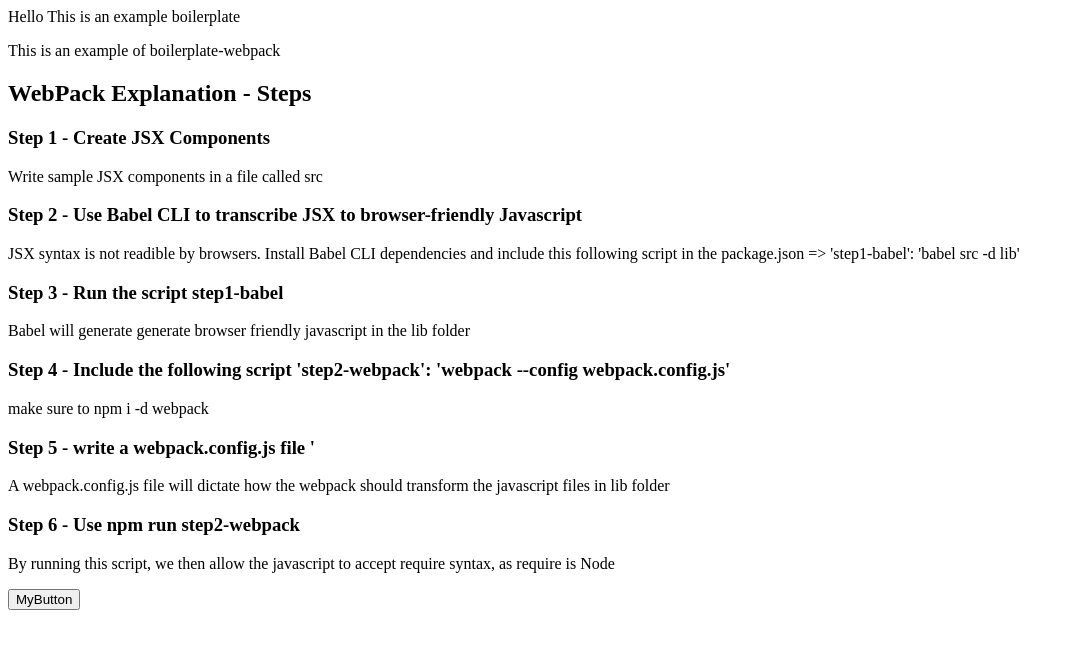
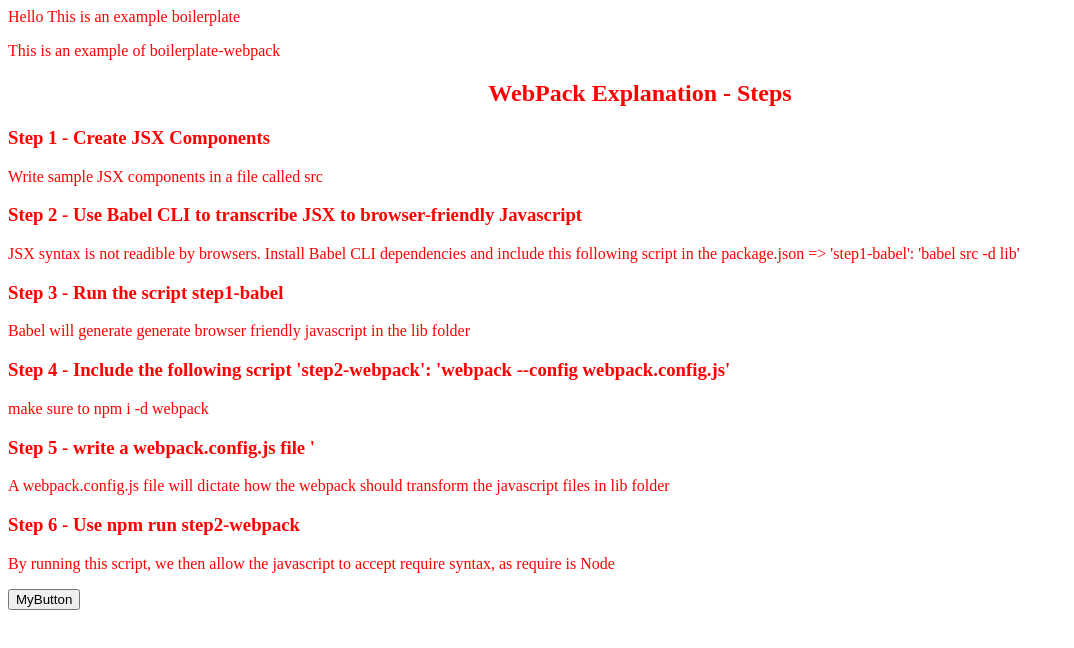
Before and after one commit to JMagic-Learner/webpack-boilerplate, a React app: page / in a window 1280 px wide. Shown: the whole page, without its empty margins (0-1074 px from the left). Built offline with nearby package versions, Linux system fonts and the light colour scheme.

Commit message:
Fixed SASS syntax, index.html now reads .scss

```diff
--- a/package.json
+++ b/package.json
@@ -13,7 +13,8 @@
     "sass": "sass src/stylesheets/index.scss dist/stylesheets/index.css",
     "watch-sass": "sass --watch input.scss output.css",
     "format": "npx prettier --write",
-    "check-syntax": "npx eslint src/index.js"
+    "check-syntax-src": "eslint src",
+    "check-syntax-all": "eslint ./**"
   },
   "keywords": [],
   "author": "",
--- a/src/components/Button/Button.js
+++ b/src/components/Button/Button.js
@@ -1,4 +1,4 @@
-import React from "react";
+import React from 'react';
 
 const Button = () => {
   return <button>MyButton</button>;
--- a/src/components/Explanation/Explanation.js
+++ b/src/components/Explanation/Explanation.js
@@ -1,4 +1,4 @@
-import React from "react";
+import React from 'react';
 
 class Explanation extends React.Component {
   constructor(props) {
--- a/src/source/stylesheets/index.scss
+++ /dev/null
@@ -1,6 +0,0 @@
-.center {
-    text-align: center;
-    margin: auto;
-    background-color: azure;
-    width:50%;
-  }
--- a/src/stylesheets/index.scss
+++ b/src/stylesheets/index.scss
@@ -1,6 +1,10 @@
+$body-color: red;
+$text-styling: center;
+
+body {
+  color: $body-color;
+}
+
 .center {
-    text-align: center;
-    margin: auto;
-    background-color: azure;
-    width:50%;
-  }
+  text-align:$text-styling;
+}
```
Also changed, not shown: src/index.js (+7 -5 lines), dist/stylesheets/index.css, 2 other files.
